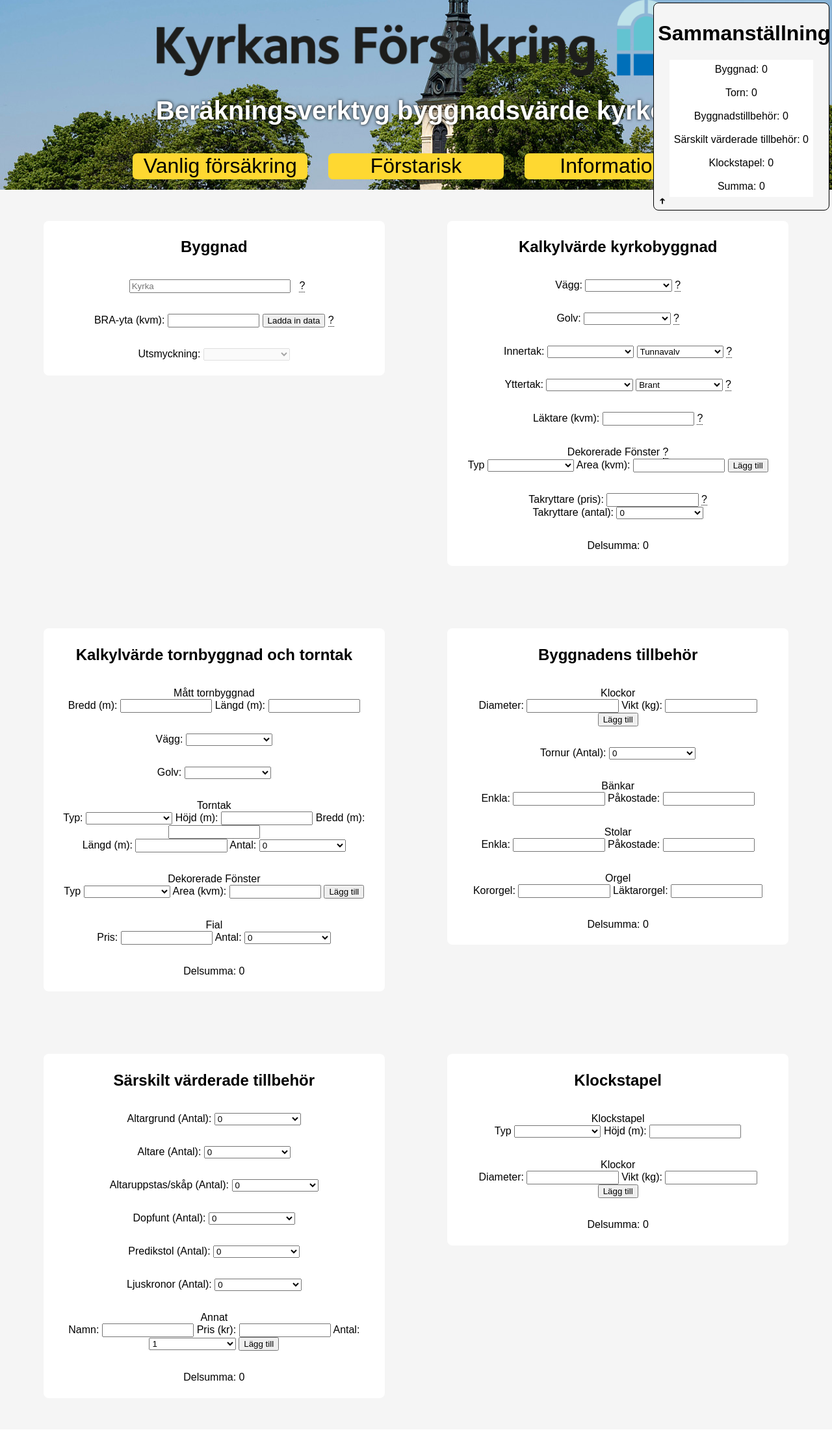
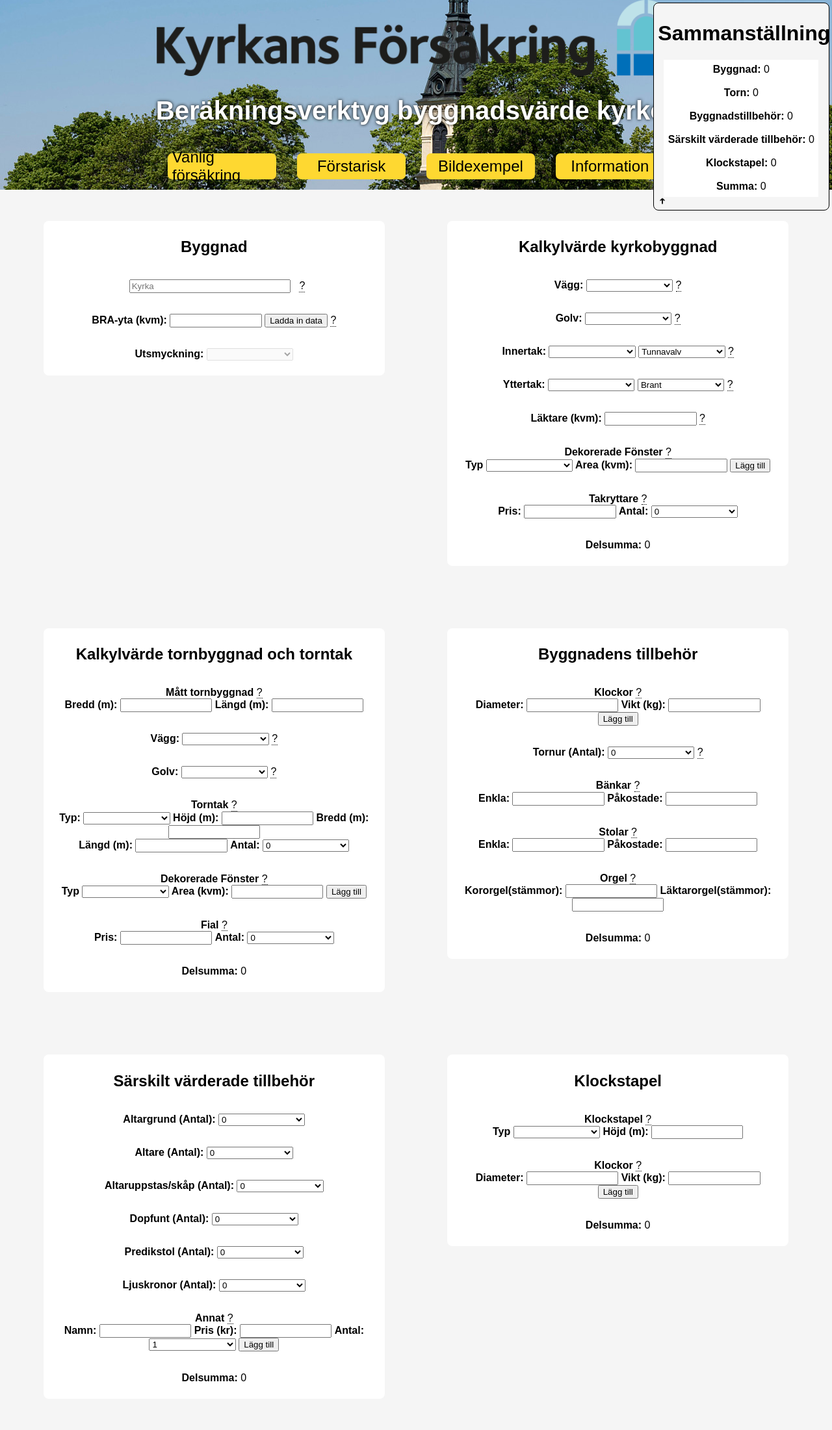
Before and after one commit to jesperls/Church, a Flask app: template templates/index.html in a window 1280 px wide; the page is wider, and only the part inside the window is pictured. Shown: that part at 65% size. Before the commit the page ends 2125 px from the top of that part, so only its background shows below. Run offline with Flask 2, Linux system fonts and the light colour scheme; the template is opened without the code that fills it, so the values that code supplies are empty; parts of the project's set-up code (start-up, migrations or seed data) failed here and were passed over.

Commit message:
Info + risk

```diff
--- a/app.py
+++ b/app.py
@@ -18,6 +18,8 @@
 stapel_typer = ["Typ 1", "Typ 2", "Typ 3"]
 fönster_typer = ["Typ 1", "Typ 2", "Typ 3"]
 
+frames = ["Sten", "Trä"]
+
 
 @app.route('/')
 def homepage():
@@ -26,10 +28,12 @@
                            len={"types": len(types), "decorations": len(decorations), "walls": len(walls),
                                 "floors": len(floors), "inner_roof": len(inner_roof), "outer_roof": len(outer_roof),
                                 "tower_roof": len(tower_roof), "stapel_typer": len(stapel_typer),
-                                "fönster_typer": len(fönster_typer), "churches": len(churches), "parishes": len(parishes)},
+                                "fönster_typer": len(fönster_typer), "churches": len(churches), "parishes": len(parishes),
+                                "frames": len(frames)},
                            categories={"types": types, "decorations": decorations, "walls": walls, "floors": floors,
                                        "inner_roof": inner_roof, "outer_roof": outer_roof, "tower_roof": tower_roof,
-                                       "stapel_typer": stapel_typer, "fönster_typer": fönster_typer, "churches": churches, "parishes": parishes})
+                                       "stapel_typer": stapel_typer, "fönster_typer": fönster_typer, "churches": churches, "parishes": parishes,
+                                       "frames": frames})
 
 @app.route('/admin_panel')
 def admin():
--- a/static/css/style.css
+++ b/static/css/style.css
@@ -114,7 +114,7 @@
 
 #header{
     background-color: whitesmoke;
-    background: url(content/pan_2.png) top left no-repeat;
+    background: url(content/portrait.png) top left no-repeat;
 }
 
 
@@ -164,7 +164,16 @@
     margin: 1rem;
     align-items:center;
     justify-content: center;
+    clear: both;
 }
+.category_row{
+    display: table-row;
+}
+.category_row *{
+	display: table-cell;
+}
+
+
 
 #form {
     margin: 0;
@@ -220,7 +229,7 @@
 
 .infotext {
     visibility: hidden;
-    width: 15rem;
+    width: 13rem;
     background-color: #0f6fba;
     color: #fff;
     text-align: center;
@@ -228,13 +237,16 @@
     border-radius: 6px;
     position: absolute;
     z-index: 1;
-    left:-8rem;
+    left:-6rem;
   }
 
 .info:hover .infotext {
     visibility: visible;
 }
 
+label{
+    font-weight: bold;
+}
 
 @media only screen and (min-width: 768px) {
     .infotext{
@@ -260,6 +272,10 @@
     #menubar{
         flex-direction: row;
     }
+    .menuitem{
+        flex-basis: 12%;
+        font-size: 1.5rem;
+    }
     #title_image {
         width: 50rem;
         margin: auto;
@@ -267,4 +283,7 @@
     .mobile_break{
         display: none;
     }
+    #header{
+        background: url(content/pan_2.png) top left no-repeat;
+    }
 }
--- a/templates/index.html
+++ b/templates/index.html
@@ -16,6 +16,7 @@
             <div id="menubar">
               <div class="menuitem" onclick="switch_tab('form')">Vanlig försäkring</div>
               <div class="menuitem" onclick="switch_tab('första_risk')">Förstarisk</div>
+              <div class="menuitem" onclick="switch_tab('bildexempel')">Bildexempel</div>
               <div class="menuitem" onclick="switch_tab('information')">Information</div>
             </div>
         </div>
@@ -68,7 +69,7 @@
                       <option value="{{categories["walls"][i]}}">{{categories["walls"][i]}}</option>
                     {%endfor%}
                 </select>
-                <div class="info"> ? <span class="infotext">Materialet huvudbyggnadens vägg är byggt av, klicka för bildexempel (EJ IMPLEMENTERAT)</span> </div>
+                <div class="info"> ? <span class="infotext">Materialet huvudbyggnadens vägg är byggt av, se fliken bildexempel för klarifikation (EJ IMPLEMENTERAT)</span> </div>
               </div>
               <div class="category_items">
                 <label for="golv">Golv:</label>
@@ -77,7 +78,7 @@
                       <option value="{{categories["floors"][i]}}">{{categories["floors"][i]}}</option>
                     {%endfor%}
                 </select>
-                <div class="info"> ? <span class="infotext">Materialet huvudbyggnadens golv är byggt av, klicka för bildexempel (EJ IMPLEMENTERAT)</span> </div>
+                <div class="info"> ? <span class="infotext">Materialet huvudbyggnadens golv är byggt av, se fliken bildexempel för klarifikation (EJ IMPLEMENTERAT)</span> </div>
               </div>
               <div class="category_items">
                 <label for="innertak">Innertak:</label>
@@ -91,7 +92,7 @@
                     <option value="Tunnavalv">Tunnavalv</option>
                     <option value="Kryssvalv">Kryssvalv</option>
                 </select>
-                <div class="info"> ? <span class="infotext">Materialet huvudbyggnadens inre tak är byggt av samt formen på innertaket, klicka för bildexempel (EJ IMPLEMENTERAT)</span> </div>
+                <div class="info"> ? <span class="infotext">Materialet huvudbyggnadens inre tak är byggt av samt formen på innertaket, se fliken bildexempel för klarifikation (EJ IMPLEMENTERAT)</span> </div>
               </div>
               <div class="category_items">
                 <label for="yttertak">Yttertak:</label>
@@ -105,7 +106,7 @@
                     <option value="Brant">Brant</option>
                     <option value="Flackt">Flackt</option>
                 </select>
-                <div class="info"> ? <span class="infotext">Materialet huvudbyggnadens yttre tak är byggt av samt formen på yttertaket, klicka för bildexempel (EJ IMPLEMENTERAT)</span> </div>
+                <div class="info"> ? <span class="infotext">Materialet huvudbyggnadens yttre tak är byggt av samt formen på yttertaket, se fliken bildexempel för klarifikation (EJ IMPLEMENTERAT)</span> </div>
               </div>
               <div class="category_items">
                 <label for="läktare">Läktare (kvm):</label>
@@ -113,9 +114,9 @@
                 <div class="info"> ? <span class="infotext">Storleken på läktarplattformen i kvadratmeter</span> </div>
               </div>
               <div class="category_items">
-                <label for="fönster_typ">Dekorerade Fönster</label>
-                <div class="info"> ? <span class="infotext">Här lägger du till varje fönster i kyrkobyggnaden var för sig genom att välja typ och skriva in storleken i kvadratmeter, ta bort ett värde genom att klicka på det</span> </div><br>
-                <span>Typ</span>
+                <label>Dekorerade Fönster</label>
+                <div class="info"> ? <span class="infotext">Här lägger du till varje fönster i kyrkobyggnaden var för sig genom att välja typ och skriva in storleken i kvadratmeter, du kan ta bort ett värde genom att klicka på det</span> </div><br>
+                <label for="fönster_typ">Typ</span>
                 <select id="fönster_typ" name="fönster_typ" class="fönster_typ">
                     {%for i in range(0, len["fönster_typer"])%}
                       <option value="{{categories["fönster_typer"][i]}}">{{categories["fönster_typer"][i]}}</option>
@@ -128,10 +129,12 @@
                 <button onclick="add_window()" id="fönster_knapp" type='button'>Lägg till</button><br id="fönster_break">
               </div>
               <div class="category_items">
-                <label for="takryttare">Takryttare (pris):</label>
+                <label>Takryttare</label>
+                <div class="info"> ? <span class="infotext">Priset som kyrkobyggnadens takryttare kostar samt antalet takryttare kyrkan har</span> </div><br>
+                <label for="takryttare">Pris:</label>
                 <input oninput="this.value = this.value.replace(/[^0-9.]/g, '').replace(/(\..*?)\..*/g, '$1');" id="takryttare" name="takryttare" class="value_byggnad">
-                <div class="info"> ? <span class="infotext">Priset som kyrkobyggnadens takryttare kostar</span> </div><br>
-                <label for="takryttare_antal">Takryttare (antal):</label>
+                <br class="mobile_break">
+                <label for="takryttare_antal">Antal:</label>
                 <select id="takryttare_antal" name="takryttare_antal" class="value_byggnad">
                     {%for i in range(0, 10)%}
                       <option value="{{i}}">{{i}}</option>
@@ -146,7 +149,8 @@
             <form onchange="update()" class="categories">
               <h2>Kalkylvärde tornbyggnad och torntak</h2>
               <div class="category_items">
-                <label>Mått tornbyggnad</label><br>
+                <label>Mått tornbyggnad</label>
+                <div class="info"> ? <span class="infotext">Måtten på kyrkans torn i meter</span> </div><br>
                 <label for="torn_bredd">Bredd (m):</label>
                 <input oninput="this.value = this.value.replace(/[^0-9.]/g, '').replace(/(\..*?)\..*/g, '$1');" id="torn_bredd" name="torn_bredd" class="value_torn">
                 <br class="mobile_break">
@@ -160,6 +164,7 @@
                       <option value="{{categories["walls"][i]}}">{{categories["walls"][i]}}</option>
                     {%endfor%}
                 </select>
+                <div class="info"> ? <span class="infotext">Materialet kyrkotornets vägg är byggt av, se fliken bildexempel för klarifikation (EJ IMPLEMENTERAT)</span> </div><br>
               </div>
               <div class="category_items">
                 <label for="torn_golv">Golv:</label>
@@ -168,9 +173,11 @@
                       <option value="{{categories["floors"][i]}}">{{categories["floors"][i]}}</option>
                     {%endfor%}
                 </select>
+                <div class="info"> ? <span class="infotext">Materialet kyrkotornets golv är byggt av, se fliken bildexempel för klarifikation (EJ IMPLEMENTERAT)</span> </div><br>
               </div>
               <div class="category_items">
-                <label>Torntak</label><br>
+                <label>Torntak</label>
+                <div class="info"> ? <span class="infotext">Diverse mått på kyrktornets tak, allting mäts i meter</span> </div><br>
                 <label for="torn_tak">Typ:</label>
                 <select id="torn_tak" name="torn_tak" class="value_torn">
                     {%for i in range(0, len["tower_roof"])%}
@@ -203,8 +210,9 @@
 
 
               <div class="category_items">
-                <label for="fönster_typ_2">Dekorerade Fönster</label><br>
-                <span>Typ</span>
+                <label>Dekorerade Fönster</label>
+                <div class="info"> ? <span class="infotext">Här lägger du till varje fönster i kyrktornets var för sig genom att välja typ och skriva in storleken i kvadratmeter, du kan ta bort ett värde genom att klicka på det</span> </div><br>
+                <label for="fönster_typ_2">Typ</span>
                 <select id="fönster_typ_2" name="fönster_typ_2" class="fönster_typ_2">
                     {%for i in range(0, len["fönster_typer"])%}
                       <option value="{{categories["fönster_typer"][i]}}">{{categories["fönster_typer"][i]}}</option>
@@ -216,7 +224,8 @@
                 <button onclick="add_window_2()" id="fönster_knapp_2" type='button'>Lägg till</button><br id="fönster_break_2">
               </div>
               <div class="category_items">
-                <label>Fial</label><br>
+                <label>Fial</label>
+                <div class="info"> ? <span class="infotext">Priset som kyrkobyggnadens fial kostar samt antalet fialer kyrktornet har</span> </div><br>
                 <label for="fial_pris">Pris:</label>
                 <input oninput="this.value = this.value.replace(/[^0-9.]/g, '').replace(/(\..*?)\..*/g, '$1');" id="fial_pris" name="fial_pris" class="value_torn">
                 <br class="mobile_break">
@@ -235,7 +244,8 @@
             <form onchange="update()" class="categories">
               <h2>Byggnadens tillbehör</h2>
               <div class="category_items">
-                <label>Klockor</label><br>
+                <label>Klockor</label>
+                <div class="info"> ? <span class="infotext">Här lägger du till varje klocka i kyrkobyggnaden var för sig genom att skriva in diametern i meter och vikten i kg, du kan ta bort ett värde genom att klicka på det</span> </div><br>
                 <label for="klocka_diameter">Diameter:</label>
                 <input oninput="this.value = this.value.replace(/[^0-9.]/g, '').replace(/(\..*?)\..*/g, '$1');" id="klocka_diameter" name="klocka_diameter">
                 <br class="mobile_break">
@@ -256,9 +266,11 @@
                       <option value="{{i}}">{{i}}</option>
                     {%endfor%}
                 </select>
+                <div class="info"> ? <span class="infotext">Hur många tornur som finns i kyrkan</span> </div><br>
               </div>
               <div class="category_items">
-                <label>Bänkar</label><br>
+                <label>Bänkar</label>
+                <div class="info"> ? <span class="infotext">Hur många av varje typ av bänk som finns i kyrkan</span> </div><br>
                 <label for="bänkar_enkla">Enkla:</label>
                 <input oninput="this.value = this.value.replace(/[^0-9.]/g, '').replace(/(\..*?)\..*/g, '$1');" id="bänkar_enkla" name="bänkar_enkla" class="value_tillbehör">
                 <br class="mobile_break">
@@ -266,7 +278,8 @@
                 <input oninput="this.value = this.value.replace(/[^0-9.]/g, '').replace(/(\..*?)\..*/g, '$1');" id="bänkar_påkostade" name="bänkar_påkostade" class="value_tillbehör">
               </div>
               <div class="category_items">
-                <label>Stolar</label><br>
+                <label>Stolar</label>
+                <div class="info"> ? <span class="infotext">Hur många av varje typ av stol som finns i kyrkan</span> </div><br>
                 <label for="stolar_enkla">Enkla:</label>
                 <input oninput="this.value = this.value.replace(/[^0-9.]/g, '').replace(/(\..*?)\..*/g, '$1');" id="stolar_enkla" name="stolar_enkla" class="value_tillbehör">
                 <br class="mobile_break">
@@ -274,11 +287,12 @@
                 <input oninput="this.value = this.value.replace(/[^0-9.]/g, '').replace(/(\..*?)\..*/g, '$1');" id="stolar_påkostade" name="stolar_påkostade" class="value_tillbehör">
               </div>
               <div class="category_items">
-                <label>Orgel</label><br>
-                <label for="kororgel">Kororgel:</label>
+                <label>Orgel</label>
+                <div class="info"> ? <span class="infotext">Priset på en orgel mäts i stämmor så hur många stämmor varje typ av orgel har</span> </div><br>
+                <label for="kororgel">Kororgel(stämmor):</label>
                 <input oninput="this.value = this.value.replace(/[^0-9.]/g, '').replace(/(\..*?)\..*/g, '$1');" id="kororgel" name="kororgel" class="value_tillbehör">
                 <br class="mobile_break">
-                <label for="läktarorgel">Läktarorgel:</label>
+                <label for="läktarorgel">Läktarorgel(stämmor):</label>
                 <input oninput="this.value = this.value.replace(/[^0-9.]/g, '').replace(/(\..*?)\..*/g, '$1');" id="läktarorgel" name="läktarorgel" class="value_tillbehör">
               </div>
               <div class="category_items">
@@ -337,7 +351,8 @@
                 </select>
               </div>
               <div class="category_items">
-                <label>Annat</label><br>
+                <label>Annat</label>
+                <div class="info"> ? <span class="infotext">Om kyrkan har någonting dyrt som ej finns med i listan så lägger du till det här, du kan ta bort ett värde genom att klicka på det </span> </div><br>
                 <label for="namn_eget">Namn:</label>
                 <input id="namn_eget" name="namn_eget">
                 <br class="mobile_break">
@@ -368,8 +383,9 @@
                 <input oninput="this.value = this.value.replace(/[^0-9.]/g, '').replace(/(\..*?)\..*/g, '$1');" id="stapel_tre" name="stapel_tre" class="value_stapel"><br><br>-->
 
               <div class="category_items">
-                <label for="stapel_typ">Klockstapel</label><br>
-                <span>Typ</span>
+                <label>Klockstapel</label>
+                <div class="info"> ? <span class="infotext">Vilken typ av klockstapel kyrkan har samt hur hög den är, se fliken bildexempel för klarifikation (EJ IMPLEMENTERAT)</span> </div><br>
+                <label for="stapel_typ">Typ</span>
                 <select id="stapel_typ" name="stapel_typ" class="value_stapel">
                     {%for i in range(0, len["stapel_typer"])%}
                       <option value="{{categories["stapel_typer"][i]}}">{{categories["stapel_typer"][i]}}</option>
@@ -381,7 +397,8 @@
                 <!--<button onclick="add_stapel()" id="stepl_knapp" type='button'>Lägg till</button><br id="stapel_break">-->
               </div>
               <div class="category_items">
-                <label>Klockor</label><br>
+                <label>Klockor</label>
+                <div class="info"> ? <span class="infotext">Här lägger du till varje klocka i kyrkostapeln var för sig genom att skriva in diametern i meter och vikten i kg, du kan ta bort ett värde genom att klicka på det</span> </div><br>
                 <label for="stapel_klocka_diameter">Diameter:</label>
                 <input oninput="this.value = this.value.replace(/[^0-9.]/g, '').replace(/(\..*?)\..*/g, '$1');" id="stapel_klocka_diameter" name="stapel_klocka_diameter" class="value_stapel">
                 <br class="mobile_break">
@@ -427,12 +444,12 @@
         </div>
         <div id="första_risk" class = "pages" hidden="true">
           <form class="categories">
-            <h2>Förstarisk Försäkring</h2>
+            <h2>Byggnad</h2>
             <div class="category_items">
-            <form autocomplete="off">
-              <div class="autocomplete">
-                <input id="church_choice_2" type="text" name="church_choice" placeholder="Kyrka">
-              </div>
+              <form autocomplete="off">
+                <div class="autocomplete">
+                  <input id="church_choice_2" type="text" name="church_choice" placeholder="Kyrka">
+                </div>
             </div>
             <div class="category_items">
               <label for="BRA">BRA-yta (kvm):</label>
@@ -441,6 +458,47 @@
             </div>
             </form>
           </form>
+          <form class="categories">
+            <h2>Grunduppgifter</h2>
+            <div class="category_items">
+              <label for="stomme">Stomme:</label>
+              <select id="stomme" name="stomme" class="value_grund">
+                  {%for i in range(0, len["frames"])%}
+                    <option value="{{categories["frames"][i]}}">{{categories["frames"][i]}}</option>
+                  {%endfor%}
+              </select>
+            </div>
+            <div class="category_items">
+              <label>Byggnadsdelar</label><br>
+              <label for="klockor_förstarisk">Antal klockor:</label>
+              <input id="klockor_förstarisk" oninput="this.value = this.value.replace(/[^0-9.]/g, '').replace()"><br>
+              <label for="orgelstämmor_förstarisk">Antal orgelstämmor:</label>
+              <input id="orgelstämmor_förstarisk" oninput="this.value = this.value.replace(/[^0-9.]/g, '').replace()"><br>
+              <label for="mosaik_förstarisk">Antal mosaikfönster:</label>
+              <input id="mosaik_förstarisk" oninput="this.value = this.value.replace(/[^0-9.]/g, '').replace()">
+            </div>
+            <div class="category_items">
+              <label>Egna tillägg</label>
+              <div class="info"> ? <span class="infotext">Om det finns någonting mer än vad som är listat över lägg till det här</span> </div><br>
+              <label for="namn_eget_risk">Namn:</label>
+              <input id="namn_eget_risk" name="namn_eget_risk">
+              <br class="mobile_break">
+              <label for="pris_eget_risk">Pris (kr):</label>
+              <input oninput="this.value = this.value.replace(/[^0-9.]/g, '').replace(/(\..*?)\..*/g, '$1');" id="pris_eget_risk" name="pris_eget_risk">
+              <br class="mobile_break">
+              <label for="antal_eget_risk">Antal:</label>
+              <select id="antal_eget_risk" name="antal_eget_risk">
+                  {%for i in range(1, 10)%}
+                    <option value="{{i}}">{{i}}</option>
+                  {%endfor%}
+              </select>
+              <br class="mobile_break">
+              <button onclick="add_own()" id="eget_knapp_risk" type='button'>Lägg till</button><br id="eget_break_risk">
+            </div>
+            <div class="category_items">
+              <label for="konst">Konstnärlig utsmyckning, vägg- tak- och glasmålningar: </label>
+              <input type="checkbox" id="konst" name="konst">
+            </div>
         </div>
         <div id="information" class = "pages" hidden="true">
           <a href="/admin_panel" id="admin">
@@ -454,6 +512,9 @@
             width="100%"
           ></iframe>
         </div>
+        <div id="bildexempel" class = "pages" hidden="true">
+          <p>BILDEXEMPEL EJ IMPLEMENTERAT</p>
+        </div>
 
 
 
```
Also changed, not shown: static/js/main.js (+36 -1 lines), static/css/content/portrait.png (added).
